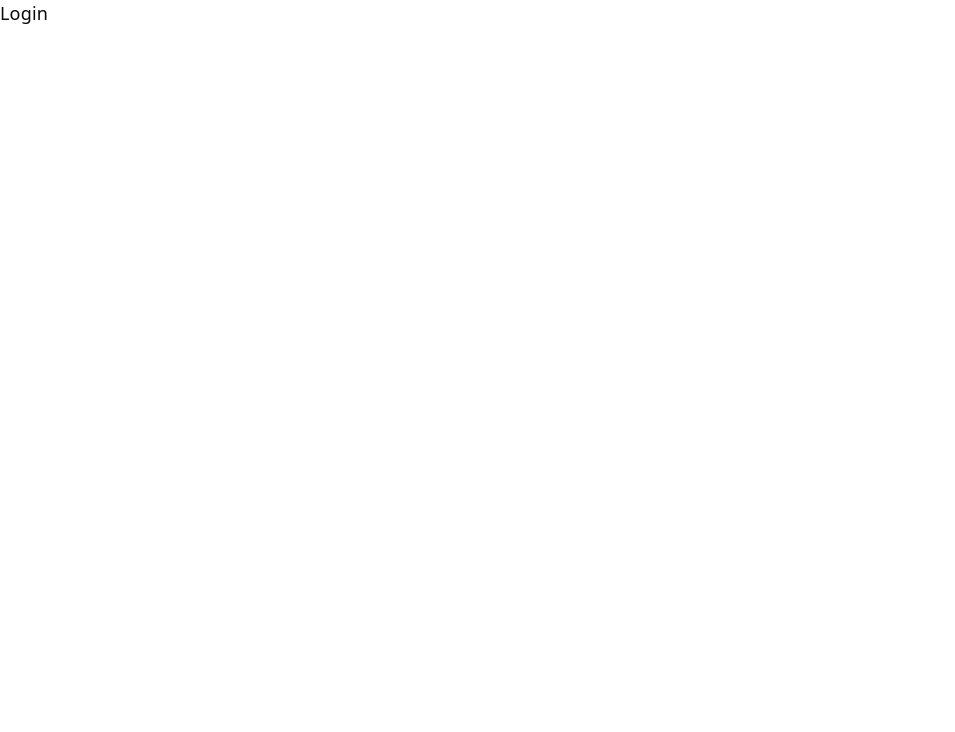
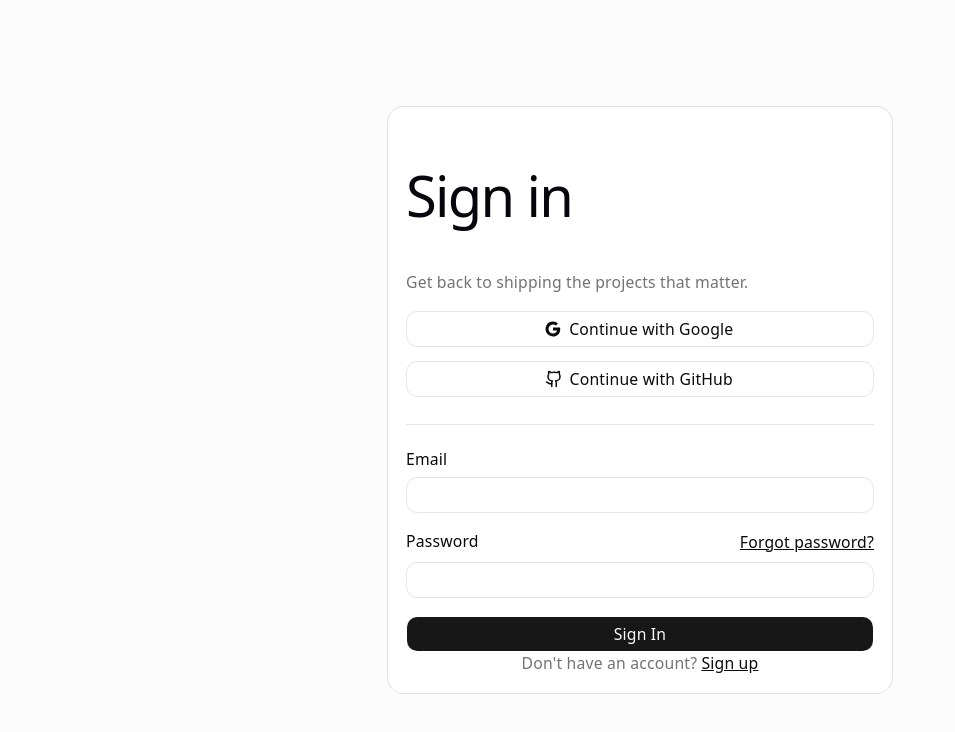
Before and after one commit to IAmLuisJ/GitShipDone, a React (Vite) app: page /login in a window 1280 px wide. Shown: the top 732 px of the page, without its empty margins (0-955 px from the left). Built offline with nearby package versions, Linux system fonts and the light colour scheme.

Commit message:
feat: build login page

```diff
--- /dev/null
+++ b/src/components/auth/OAuthButtons.tsx
@@ -0,0 +1,49 @@
+import { Github } from "lucide-react";
+
+import { Button } from "@/components/ui/button";
+
+type OAuthButtonsProps = {
+  className?: string;
+};
+
+function GoogleIcon() {
+  return (
+    <svg viewBox="0 0 24 24" aria-hidden="true" data-icon="inline-start">
+      <path
+        fill="currentColor"
+        d="M21.6 12.23c0-.74-.07-1.45-.19-2.13H12v4.03h5.38a4.6 4.6 0 0 1-2 3.02v2.51h3.24c1.89-1.74 2.98-4.3 2.98-7.43Z"
+      />
+      <path
+        fill="currentColor"
+        d="M12 22c2.7 0 4.96-.9 6.62-2.43l-3.24-2.51c-.9.6-2.04.96-3.38.96-2.6 0-4.8-1.76-5.59-4.12H3.07v2.59A9.99 9.99 0 0 0 12 22Z"
+      />
+      <path
+        fill="currentColor"
+        d="M6.41 13.9A6.01 6.01 0 0 1 6.1 12c0-.66.11-1.3.31-1.9V7.51H3.07A9.99 9.99 0 0 0 2 12c0 1.61.39 3.14 1.07 4.49l3.34-2.59Z"
+      />
+      <path
+        fill="currentColor"
+        d="M12 5.98c1.47 0 2.78.5 3.82 1.49l2.87-2.87C16.95 2.98 14.69 2 12 2a9.99 9.99 0 0 0-8.93 5.51l3.34 2.59C7.2 7.74 9.4 5.98 12 5.98Z"
+      />
+    </svg>
+  );
+}
+
+export function OAuthButtons({ className }: OAuthButtonsProps) {
+  return (
+    <div className={["grid gap-3", className].filter(Boolean).join(" ")}>
+      <Button asChild variant="outline">
+        <a href="/api/auth/google">
+          <GoogleIcon />
+          Continue with Google
+        </a>
+      </Button>
+      <Button asChild variant="outline">
+        <a href="/api/auth/github">
+          <Github data-icon="inline-start" />
+          Continue with GitHub
+        </a>
+      </Button>
+    </div>
+  );
+}
--- /dev/null
+++ b/src/lib/authResponse.ts
@@ -0,0 +1,37 @@
+import type { User } from "@/stores/authStore";
+
+export type AuthResponse = {
+  user: Pick<User, "id" | "email" | "name"> &
+    Partial<Pick<User, "avatarUrl" | "aiProvider" | "createdAt">>;
+  accessToken: string;
+};
+
+export function normalizeAuthUser(user: AuthResponse["user"]): User {
+  return {
+    id: user.id,
+    email: user.email,
+    name: user.name,
+    avatarUrl: user.avatarUrl ?? null,
+    aiProvider: user.aiProvider ?? null,
+    createdAt: user.createdAt ?? new Date().toISOString(),
+  };
+}
+
+export function getAuthApiError(error: unknown, fallback: string) {
+  if (
+    typeof error === "object" &&
+    error !== null &&
+    "response" in error &&
+    typeof error.response === "object" &&
+    error.response !== null &&
+    "data" in error.response &&
+    typeof error.response.data === "object" &&
+    error.response.data !== null &&
+    "error" in error.response.data &&
+    typeof error.response.data.error === "string"
+  ) {
+    return error.response.data.error;
+  }
+
+  return fallback;
+}
--- a/src/pages/LoginPage.tsx
+++ b/src/pages/LoginPage.tsx
@@ -1,3 +1,155 @@
+import { zodResolver } from "@hookform/resolvers/zod";
+import { LoaderCircle } from "lucide-react";
+import { useState } from "react";
+import { useForm } from "react-hook-form";
+import { Link, useNavigate } from "react-router-dom";
+import { z } from "zod";
+
+import { OAuthButtons } from "@/components/auth/OAuthButtons";
+import { Button } from "@/components/ui/button";
+import {
+  Card,
+  CardContent,
+  CardDescription,
+  CardHeader,
+  CardTitle,
+} from "@/components/ui/card";
+import {
+  Form,
+  FormControl,
+  FormField,
+  FormItem,
+  FormLabel,
+  FormMessage,
+} from "@/components/ui/form";
+import { Input } from "@/components/ui/input";
+import api from "@/lib/api";
+import {
+  getAuthApiError,
+  normalizeAuthUser,
+  type AuthResponse,
+} from "@/lib/authResponse";
+import { useAuthStore } from "@/stores/authStore";
+
+const loginSchema = z.object({
+  email: z.string().email("Enter a valid email"),
+  password: z.string().min(1, "Password is required"),
+});
+
+type LoginValues = z.infer<typeof loginSchema>;
+
 export default function LoginPage() {
-  return <div data-testid="login-page">Login</div>;
+  const navigate = useNavigate();
+  const setAuth = useAuthStore((state) => state.setAuth);
+  const [apiError, setApiError] = useState<string | null>(null);
+  const form = useForm<LoginValues>({
+    resolver: zodResolver(loginSchema),
+    defaultValues: {
+      email: "",
+      password: "",
+    },
+  });
+
+  async function onSubmit(values: LoginValues) {
+    setApiError(null);
+    try {
+      const response = await api.post<AuthResponse>("/auth/login", values);
+      setAuth(normalizeAuthUser(response.data.user), response.data.accessToken);
+      navigate("/dashboard", { replace: true });
+    } catch (error) {
+      setApiError(
+        getAuthApiError(error, "Unable to sign in. Please check your details."),
+      );
+    }
+  }
+
+  return (
+    <main
+      data-testid="login-page"
+      className="grid min-h-screen place-items-center bg-muted/30 px-5 py-10"
+    >
+      <Card className="w-full max-w-md">
+        <CardHeader>
+          <CardTitle>
+            <h1>Sign in</h1>
+          </CardTitle>
+          <CardDescription>
+            Get back to shipping the projects that matter.
+          </CardDescription>
+        </CardHeader>
+        <CardContent>
+          <OAuthButtons />
+
+          <div className="my-6 h-px bg-border" />
+
+          <Form {...form}>
+            <form
+              noValidate
+              onSubmit={form.handleSubmit(onSubmit)}
+              className="grid gap-4"
+            >
+              <FormField
+                control={form.control}
+                name="email"
+                render={({ field }) => (
+                  <FormItem>
+                    <FormLabel>Email</FormLabel>
+                    <FormControl>
+                      <Input type="email" autoComplete="email" {...field} />
+                    </FormControl>
+                    <FormMessage />
+                  </FormItem>
+                )}
+              />
+              <FormField
+                control={form.control}
+                name="password"
+                render={({ field }) => (
+                  <FormItem>
+                    <div className="flex items-center justify-between gap-3">
+                      <FormLabel>Password</FormLabel>
+                      <Link
+                        className="text-sm font-medium text-foreground underline"
+                        to="/forgot-password"
+                      >
+                        Forgot password?
+                      </Link>
+                    </div>
+                    <FormControl>
+                      <Input
+                        type="password"
+                        autoComplete="current-password"
+                        {...field}
+                      />
+                    </FormControl>
+                    <FormMessage />
+                  </FormItem>
+                )}
+              />
+
+              {apiError ? (
+                <p className="text-sm font-medium text-destructive" role="alert">
+                  {apiError}
+                </p>
+              ) : null}
+
+              <Button type="submit" disabled={form.formState.isSubmitting}>
+                {form.formState.isSubmitting ? (
+                  <LoaderCircle className="animate-spin" data-icon="inline-start" />
+                ) : null}
+                {form.formState.isSubmitting ? "Signing in..." : "Sign In"}
+              </Button>
+            </form>
+          </Form>
+
+          <p className="mt-6 text-center text-sm text-muted-foreground">
+            Don&apos;t have an account?{" "}
+            <Link className="font-medium text-foreground underline" to="/register">
+              Sign up
+            </Link>
+          </p>
+        </CardContent>
+      </Card>
+    </main>
+  );
 }
--- a/src/pages/RegisterPage.tsx
+++ b/src/pages/RegisterPage.tsx
@@ -1,11 +1,17 @@
 import { zodResolver } from "@hookform/resolvers/zod";
-import { Github, LoaderCircle } from "lucide-react";
+import { LoaderCircle } from "lucide-react";
 import { useState } from "react";
 import { useForm } from "react-hook-form";
 import { Link, useNavigate } from "react-router-dom";
 import { z } from "zod";
 
 import api from "@/lib/api";
+import {
+  getAuthApiError,
+  normalizeAuthUser,
+  type AuthResponse,
+} from "@/lib/authResponse";
+import { OAuthButtons } from "@/components/auth/OAuthButtons";
 import { Button } from "@/components/ui/button";
 import {
   Card,
@@ -23,7 +29,7 @@
   FormMessage,
 } from "@/components/ui/form";
 import { Input } from "@/components/ui/input";
-import { useAuthStore, type User } from "@/stores/authStore";
+import { useAuthStore } from "@/stores/authStore";
 
 const registerSchema = z.object({
   name: z.string().min(1, "Name is required"),
@@ -34,65 +40,6 @@
 });
 
 type RegisterValues = z.infer<typeof registerSchema>;
-
-type RegisterResponse = {
-  user: Pick<User, "id" | "email" | "name"> &
-    Partial<Pick<User, "avatarUrl" | "aiProvider" | "createdAt">>;
-  accessToken: string;
-};
-
-function GoogleIcon() {
-  return (
-    <svg viewBox="0 0 24 24" aria-hidden="true" data-icon="inline-start">
-      <path
-        fill="currentColor"
-        d="M21.6 12.23c0-.74-.07-1.45-.19-2.13H12v4.03h5.38a4.6 4.6 0 0 1-2 3.02v2.51h3.24c1.89-1.74 2.98-4.3 2.98-7.43Z"
-      />
-      <path
-        fill="currentColor"
-        d="M12 22c2.7 0 4.96-.9 6.62-2.43l-3.24-2.51c-.9.6-2.04.96-3.38.96-2.6 0-4.8-1.76-5.59-4.12H3.07v2.59A9.99 9.99 0 0 0 12 22Z"
-      />
-      <path
-        fill="currentColor"
-        d="M6.41 13.9A6.01 6.01 0 0 1 6.1 12c0-.66.11-1.3.31-1.9V7.51H3.07A9.99 9.99 0 0 0 2 12c0 1.61.39 3.14 1.07 4.49l3.34-2.59Z"
-      />
-      <path
-        fill="currentColor"
-        d="M12 5.98c1.47 0 2.78.5 3.82 1.49l2.87-2.87C16.95 2.98 14.69 2 12 2a9.99 9.99 0 0 0-8.93 5.51l3.34 2.59C7.2 7.74 9.4 5.98 12 5.98Z"
-      />
-    </svg>
-  );
-}
-
-function normalizeUser(user: RegisterResponse["user"]): User {
-  return {
-    id: user.id,
-    email: user.email,
-    name: user.name,
-    avatarUrl: user.avatarUrl ?? null,
-    aiProvider: user.aiProvider ?? null,
-    createdAt: user.createdAt ?? new Date().toISOString(),
-  };
-}
-
-function getApiError(error: unknown) {
-  if (
-    typeof error === "object" &&
-    error !== null &&
-    "response" in error &&
-    typeof error.response === "object" &&
-    error.response !== null &&
-    "data" in error.response &&
-    typeof error.response.data === "object" &&
-    error.response.data !== null &&
-    "error" in error.response.data &&
-    typeof error.response.data.error === "string"
-  ) {
-    return error.response.data.error;
-  }
-
-  return "Unable to create your account. Please try again.";
-}
 
 export default function RegisterPage() {
   const navigate = useNavigate();
@@ -110,11 +57,13 @@
   async function onSubmit(values: RegisterValues) {
     setApiError(null);
     try {
-      const response = await api.post<RegisterResponse>("/auth/register", values);
-      setAuth(normalizeUser(response.data.user), response.data.accessToken);
+      const response = await api.post<AuthResponse>("/auth/register", values);
+      setAuth(normalizeAuthUser(response.data.user), response.data.accessToken);
       navigate("/dashboard", { replace: true });
     } catch (error) {
-      setApiError(getApiError(error));
+      setApiError(
+        getAuthApiError(error, "Unable to create your account. Please try again."),
+      );
     }
   }
 
@@ -133,20 +82,7 @@
           </CardDescription>
         </CardHeader>
         <CardContent>
-          <div className="grid gap-3">
-            <Button asChild variant="outline">
-              <a href="/api/auth/google">
-                <GoogleIcon />
-                Continue with Google
-              </a>
-            </Button>
-            <Button asChild variant="outline">
-              <a href="/api/auth/github">
-                <Github data-icon="inline-start" />
-                Continue with GitHub
-              </a>
-            </Button>
-          </div>
+          <OAuthButtons />
 
           <div className="my-6 h-px bg-border" />
 
```
Also changed, not shown: src/lib/api.ts (+29 -1 lines), .agent/tasks.json, .agent/tasks/TASK-85.json, 2 other files (tests, documents, lock files or other folders).
